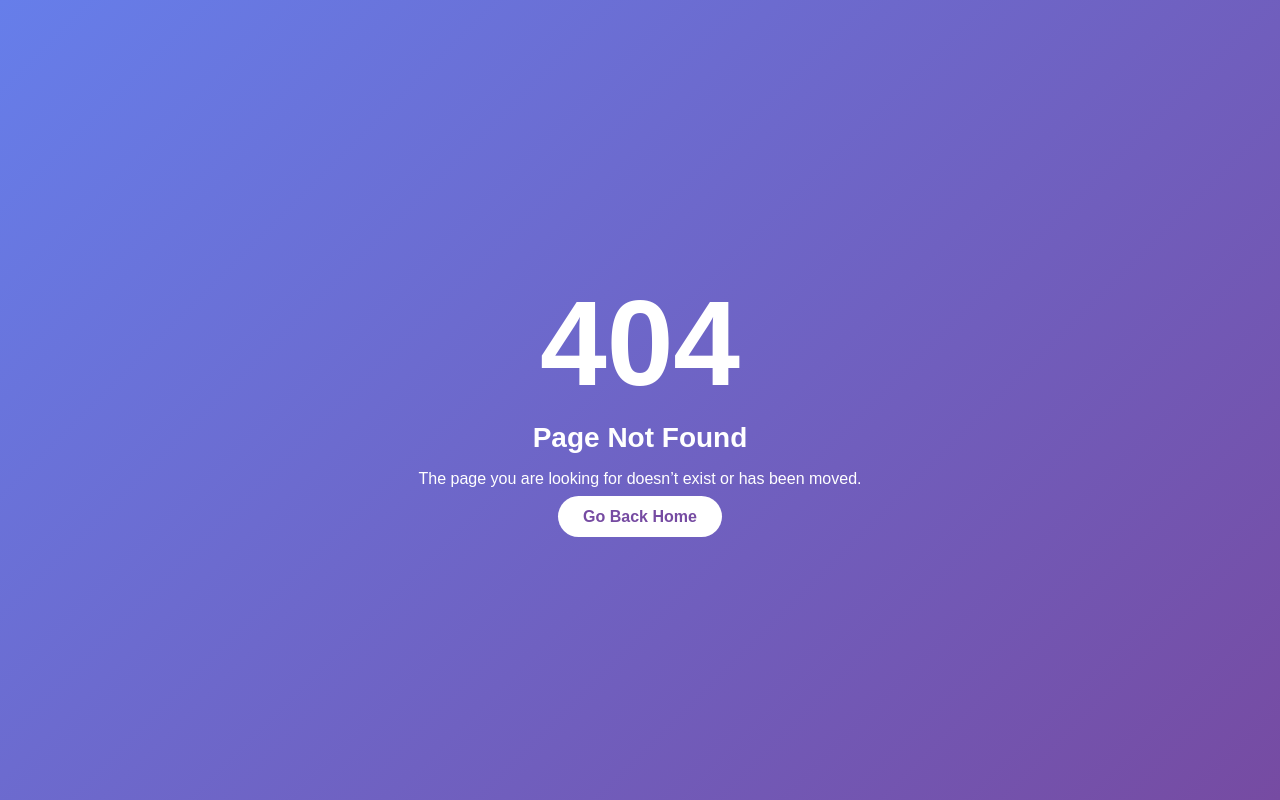
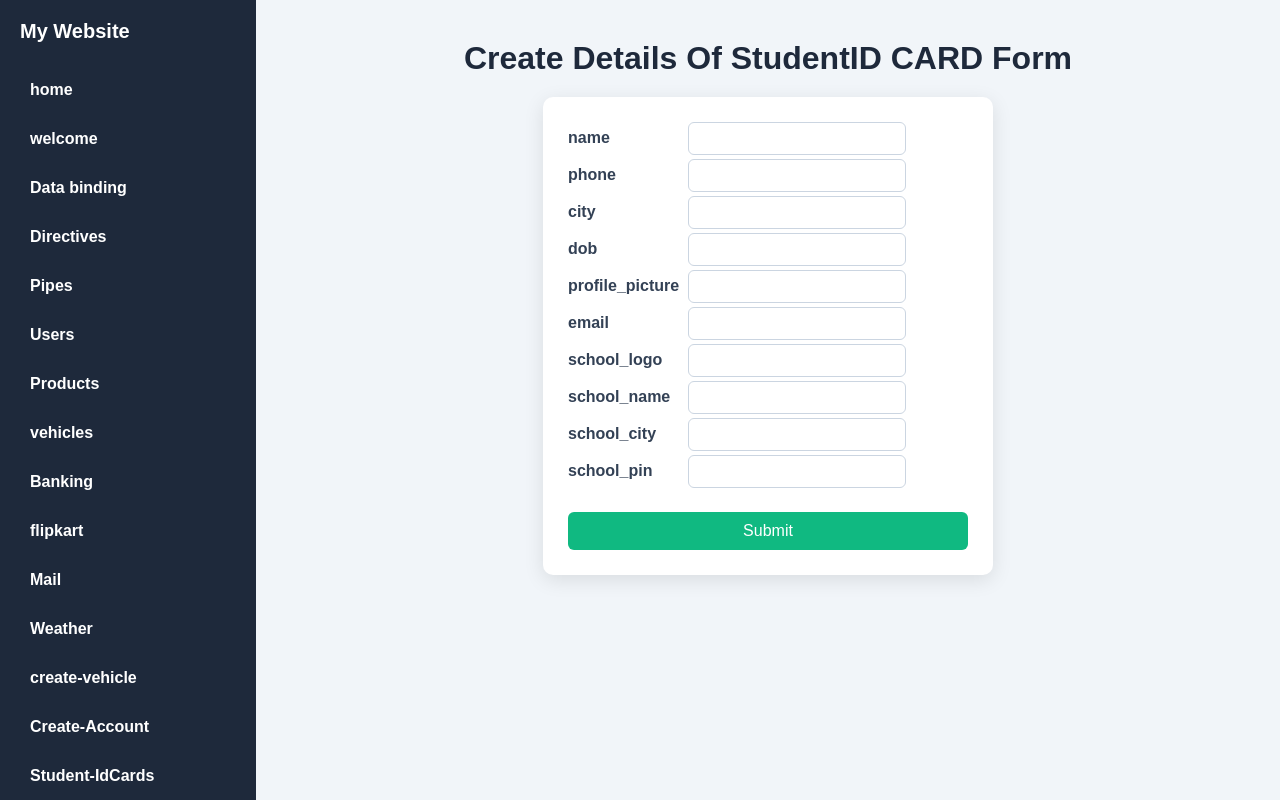
Before and after one commit to jagadeesh666-tech/my-app-apr26, an Angular app: page /dashboard/edit-details/1 in a window 1280 px wide. Before the commit this address had no page. Built offline with nearby package versions, Linux system fonts and the light colour scheme; no server answers.

Commit message:
completestudentidTask

```diff
--- a/src/app/app-routing.module.ts
+++ b/src/app/app-routing.module.ts
@@ -20,6 +20,7 @@ import { CreateAccountComponent } from './create-account/create-account.componen
 import { StudentsIdcardsComponent } from './students-idcards/students-idcards.component';
 import { CreateidcardComponent } from './createidcard/createidcard.component';
 import { VehicleDetailsComponent } from './vehicle-details/vehicle.details.component';
+import { StudentDetailsComponent } from './student-details/student-details.component';
 
 const routes: Routes = [
   {path:'login', component:LoginComponent},
@@ -41,7 +42,9 @@ const routes: Routes = [
     {path:"student-idcards",component:StudentsIdcardsComponent},
     {path:"createidcard",component:CreateidcardComponent},
     {path:"vehicle-details/:id",component:VehicleDetailsComponent},
-    {path:"edit-vehicle/:id",component:CreateVehicleComponent}
+    {path:"edit-vehicle/:id",component:CreateVehicleComponent},
+    {path:"student-details/:id",component:StudentDetailsComponent},
+    {path:"edit-details/:id",component:CreateidcardComponent},
 
 
 
--- a/src/app/app.module.ts
+++ b/src/app/app.module.ts
@@ -25,6 +25,7 @@ import { CreateAccountComponent } from './create-account/create-account.componen
 import { StudentsIdcardsComponent } from './students-idcards/students-idcards.component';
 import { CreateidcardComponent } from './createidcard/createidcard.component';
 import { VehicleDetailsComponent } from './vehicle-details/vehicle.details.component';
+import { StudentDetailsComponent } from './student-details/student-details.component';
 @NgModule({
   declarations: [
     AppComponent,
@@ -48,6 +49,7 @@ import { VehicleDetailsComponent } from './vehicle-details/vehicle.details.compo
     StudentsIdcardsComponent,
     CreateidcardComponent,
     VehicleDetailsComponent,
+    StudentDetailsComponent,
   ],
   imports: [
     BrowserModule,
--- a/src/app/banking/banking.component.html
+++ b/src/app/banking/banking.component.html
@@ -53,7 +53,7 @@
     (click)="pagesAccount(i+1)"
     *ngFor="let page of [].constructor(10);let i=index">
     {{i+1}}</button>
-    <hr>
+    <br>
     <button
     class="green-button"
     (click)="getAccountParameters(i+1)"
--- a/src/app/createidcard/createidcard.component.html
+++ b/src/app/createidcard/createidcard.component.html
@@ -5,22 +5,22 @@
     <input type="text" formControlName="name">
     <br>
     <label for="">phone</label>
-    <input type="number" formControlName="phone">
+    <input type="text" formControlName="phone">
     <br>
     <label for="">city</label>
     <input type="text" formControlName="city">
     <br>
     <label for="">dob</label>
-    <input type="date" formControlName="dob">
+    <input type="text" formControlName="dob">
     <br>
     <label for="">profile_picture</label>
-    <input type="file"  formControlName="profile_picture">
+    <input type="text"  formControlName="profile_picture">
     <br>
     <label for="">email</label>
     <input type="text" formControlName="email">
     <br>
     <label for="">school_logo</label>
-    <input type="file" formControlName="school_logo">
+    <input type="text" formControlName="school_logo">
     <br>
      <label for="">school_name</label>
     <input type="text" formControlName="school_name">
@@ -29,7 +29,7 @@
     <input type="text" formControlName="school_city">
     <br>
      <label for="">school_pin</label>
-    <input type="number" formControlName="school_pin" >
+    <input type="text" formControlName="school_pin" >
     <br>
     <input type="submit">
 </form>
--- a/src/app/createidcard/createidcard.component.ts
+++ b/src/app/createidcard/createidcard.component.ts
@@ -1,6 +1,7 @@
 import { Component } from '@angular/core';
 import { FormControl, FormGroup } from '@angular/forms';
 import { StudentsidcardService } from '../studentsidcard.service';
+import { ActivatedRoute } from '@angular/router';
 
 @Component({
   selector: 'app-createidcard',
@@ -21,20 +22,47 @@ export class CreateidcardComponent {
     school_pin: new FormControl(),
     // name: new FormControl(),
   })
-
-  constructor(private a:StudentsidcardService){}
+id:string="";
+  constructor(private a:StudentsidcardService,private active:ActivatedRoute){
+    active.params.subscribe(
+      (data:any)=>{
+        this.id= data.id;
+        a.idcard(data.id).subscribe(
+          (data:any)=>{
+            this.userform.patchValue(data);
+          }
+        )
+      }
+    )
+  }
 
   submit(){
-    console.log(this.userform);
-    this.a.createidcard(this.userform.value).subscribe(
+    // console.log(this.userform);
+    if(this.id){
+      this.a.editidcard(this.id,this.userform.value).subscribe(
       (data:any)=>{
-        alert("Id created Succesfullu!!!");
+        alert("Id edited Succesfullu!!!");
         this.userform.reset();
       },
       (err:any)=>{
         alert("internal server error");
       }
     )
+
+  }
+
+    else{
+      this.a.createidcard(this.userform.value).subscribe(
+      (data:any)=>{
+        alert("Id created Succesfully!!!");
+        this.userform.reset();
+      },
+      (err:any)=>{
+        alert("internal server error");
+      }
+    )
+
+    }
 
   }
 }
--- /dev/null
+++ b/src/app/student-details/student-details.component.html
@@ -0,0 +1,6 @@
+<p>student-details works!</p>
+
+<img src="{{studentcards.profile_picture}}" alt="" height="100px" width="100px">
+
+<h1>Name:{{studentcards.name}}</h1>
+<h1>school_name:{{studentcards.school_name}}</h1>
--- /dev/null
+++ b/src/app/student-details/student-details.component.ts
@@ -0,0 +1,23 @@
+import { Component } from '@angular/core';
+import { ActivatedRoute } from '@angular/router';
+import { StudentsidcardService } from '../studentsidcard.service';
+
+@Component({
+  selector: 'app-student-details',
+  templateUrl: './student-details.component.html',
+  styleUrls: ['./student-details.component.css']
+})
+export class StudentDetailsComponent {
+  studentcards:any={};
+constructor(private activate:ActivatedRoute,private studentcard:StudentsidcardService){
+  activate.params.subscribe(
+    (data:any)=>{
+     studentcard.idcard(data.id).subscribe(
+        (data:any)=>{
+            this.studentcards=data;
+        }
+      )
+    }
+  )
+}
+}
--- a/src/app/students-idcards/students-idcards.component.html
+++ b/src/app/students-idcards/students-idcards.component.html
@@ -76,7 +76,7 @@
 
             <!-- Details -->
             <div class="details">
-                <p><span>Id:</span>{{i+1}}</p>
+                <p><span>Id:</span>{{i+35}}</p>
                 <p><span>Name:</span> {{cards.name}}</p>
                 <p><span>Phone:</span> {{cards.phone}}</p>
                 <p><span>City:</span> {{cards.city}}</p>
@@ -91,8 +91,8 @@
         </div>
 
         <div class="button">
-            <button>View</button>
-            <button>Edit</button>
+            <button routerLink="/dashboard/student-details/{{cards.id}}">View</button>
+            <button routerLink="/dashboard/edit-details/{{cards.id}}">Edit</button>
             <button (click)="deletestudentidcard(cards.id)">Delete</button>
         </div>
     </div>
--- a/src/app/studentsidcard.service.ts
+++ b/src/app/studentsidcard.service.ts
@@ -10,6 +10,9 @@ export class StudentsidcardService {
   constructor(private http:HttpClient) { }
   getidcards():Observable<any>{
     return this.http.get("https://6128991386a213001729f9df.mockapi.io/test/v1/student");
+  }
+   idcard(id:string):Observable<any>{
+    return this.http.get("https://6128991386a213001729f9df.mockapi.io/test/v1/student/"+id);
   }
   deleteIdCard(id:string):Observable<any>{
     return this.http.delete("https://6128991386a213001729f9df.mockapi.io/test/v1/student/"+id);
@@ -29,4 +32,7 @@ export class StudentsidcardService {
   createidcard(student:any):Observable<any>{
     return this.http.post("https://6128991386a213001729f9df.mockapi.io/test/v1/student",student);
   }
+  editidcard(id:string,student:any):Observable<any>{
+    return this.http.put("https://6128991386a213001729f9df.mockapi.io/test/v1/student/"+id,student);
+  }
 }
```
Also changed, not shown: src/app/student-details/student-details.component.css (added), 1 other file (tests, documents, lock files or other folders).
